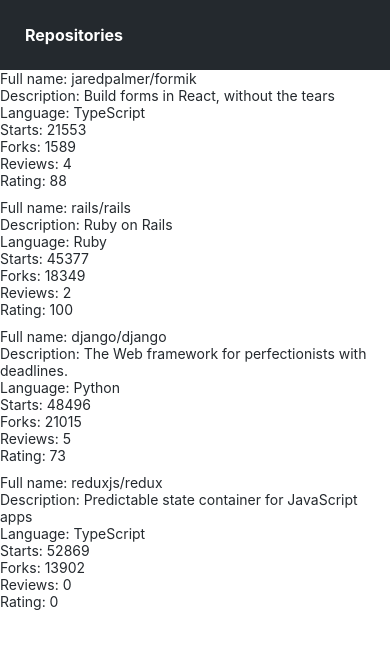
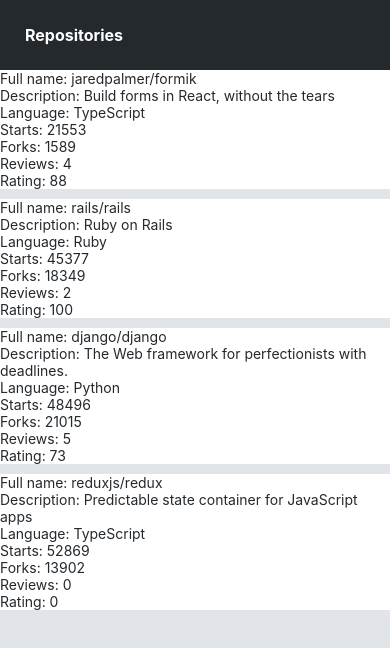
Before and after one commit to ShawnZong/Rate-Repository-App-React-Native, a React Native app: screen / in a window 390 px wide. Shown: the top 648 px of the page. Built offline with nearby package versions, Linux system fonts and the light colour scheme.

Commit message:
background grey, item white

```diff
--- a/src/components/Main.jsx
+++ b/src/components/Main.jsx
@@ -11,6 +11,7 @@
     // marginTop: Constants.statusBarHeight,
     flexGrow: 1,
     flexShrink: 1,
+    backgroundColor: "#e1e4e8",
   },
 });
 
--- a/src/components/RepositoryItem.jsx
+++ b/src/components/RepositoryItem.jsx
@@ -1,5 +1,5 @@
 import React from "react";
-import { View } from "react-native";
+import { View, StyleSheet } from "react-native";
 import Text from "./Text";
 // id: "jaredpalmer.formik",
 // fullName: "jaredpalmer/formik",
@@ -10,9 +10,15 @@
 // ratingAverage: 88,
 // reviewCount: 4,
 // ownerAvatarUrl: "
+const styles = StyleSheet.create({
+  container: {
+    backgroundColor: "white",
+  },
+});
+
 export const RepositoryItem = ({ item }) => {
   return (
-    <View>
+    <View style={styles.container}>
       <Text>Full name: {item.fullName}</Text>
       <Text>Description: {item.description}</Text>
       <Text>Language: {item.language}</Text>
--- a/src/components/RepositoryList.jsx
+++ b/src/components/RepositoryList.jsx
@@ -2,6 +2,9 @@
 // components
 import { FlatList, View, StyleSheet } from "react-native";
 import { RepositoryItem } from "./RepositoryItem";
+
+// style
+import theme from "../theme";
 
 const styles = StyleSheet.create({
   separator: {
```
